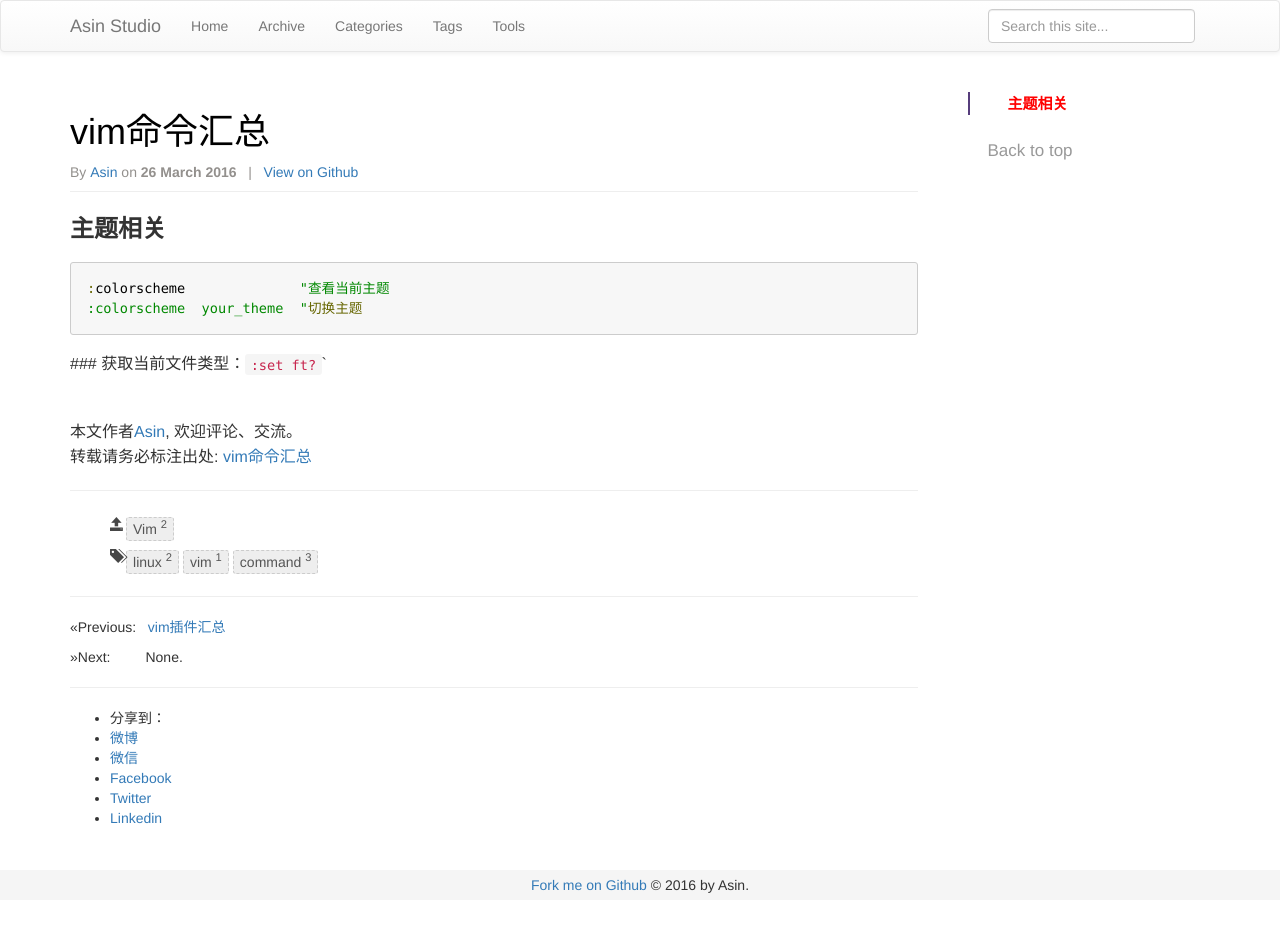
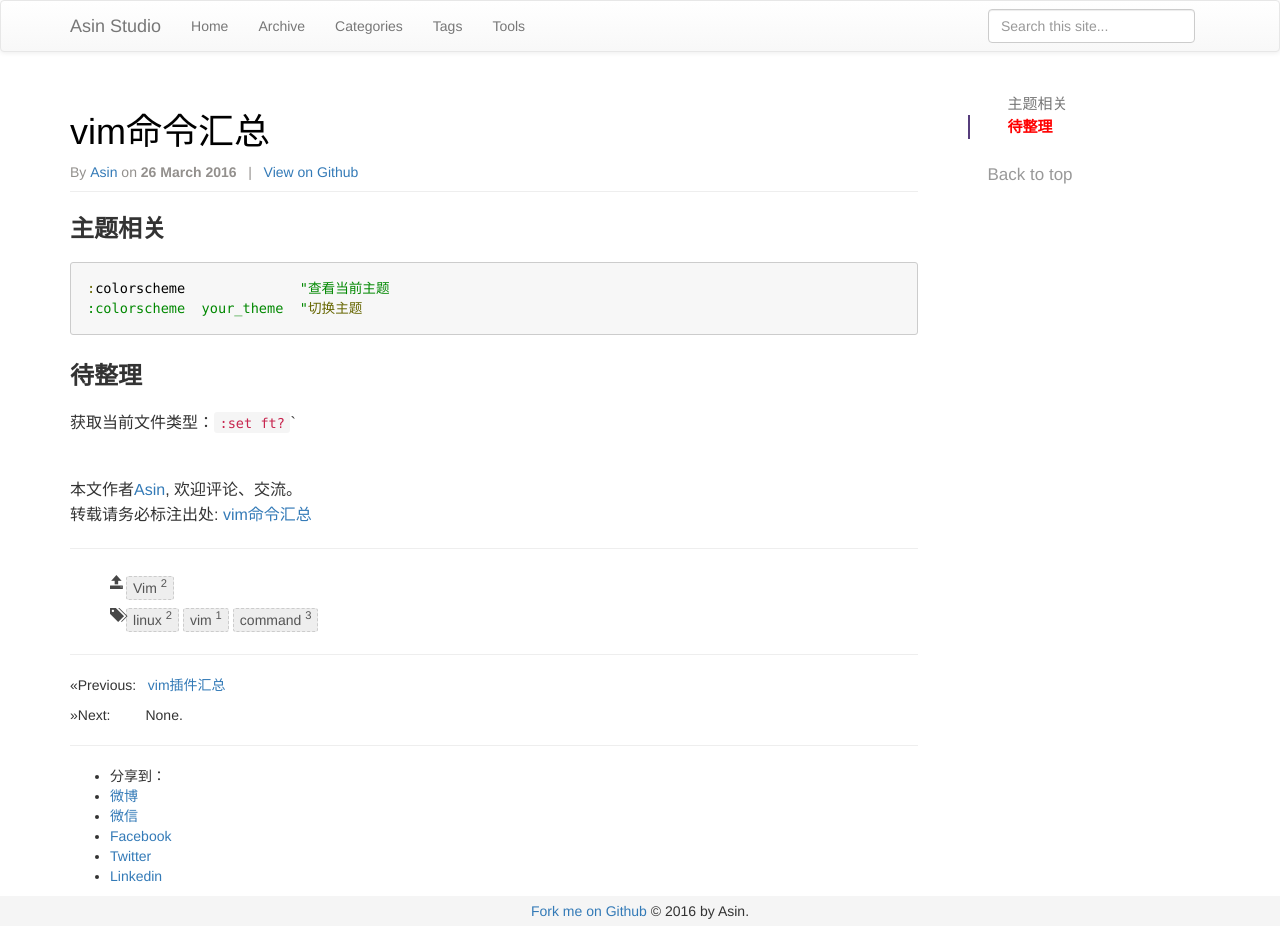
Before and after one commit to asin929/asin929.github.io, a Jekyll site: the page built from _posts/Vim/2016-03-26-vim命令汇总.md, in a window 1280 px wide. Built offline with Jekyll 4.4.1, drawn with Linux system fonts in a browser that asks for light colours; comment, search, counter and statistics services are not loaded; before the commit the page ends 900 px from its top, so only the background shows below that.

Commit message:
Update 2016-03-26-vim命令汇总.md

````diff
--- a/_posts/Vim/2016-03-26-vim命令汇总.md
+++ b/_posts/Vim/2016-03-26-vim命令汇总.md
@@ -20,5 +20,6 @@ tags : [linux, vim, command]
 
 ```
 
-###
+### 待整理
+
 获取当前文件类型：`:set ft?``
````
